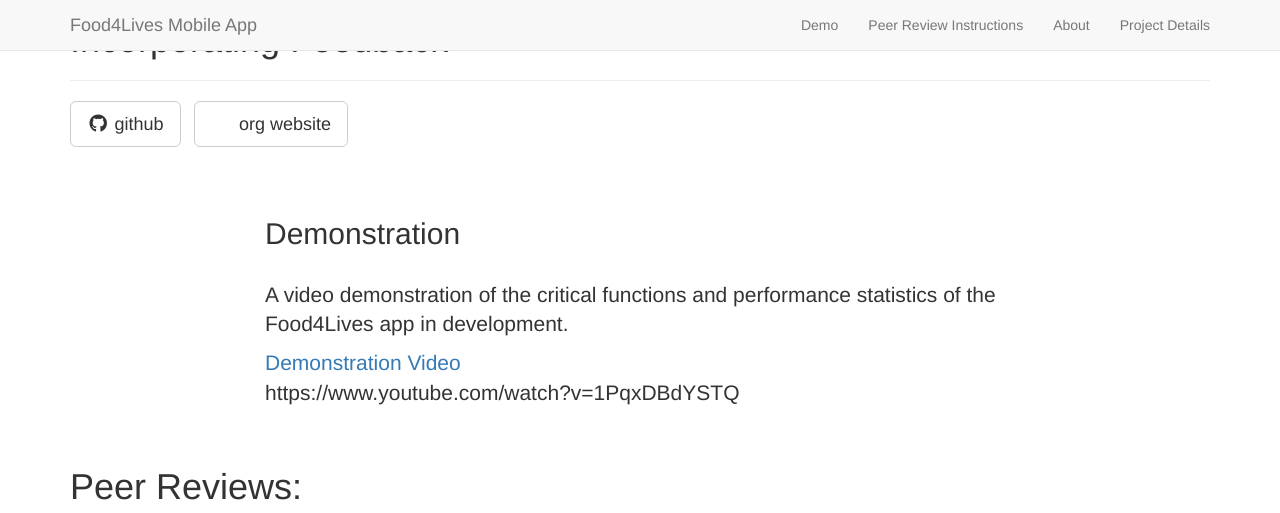
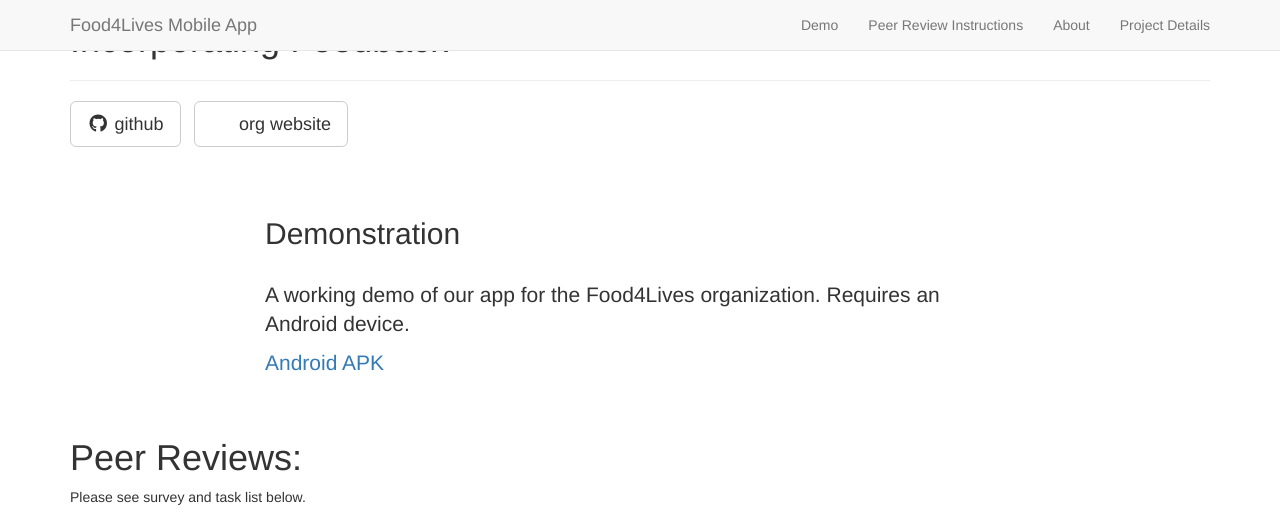
Before and after one commit to food4lives/food4lives.github.io, a Jekyll site: the page built from _posts/2021-02-13-incorporatingfeedback.markdown, in a window 1280 px wide and 900 px high, cut to the strip 0-513 px from the top of the window. Built offline with Jekyll 4.4.1, drawn with Linux system fonts in a browser that asks for light colours; nearby versions of some CDN libraries; library files that are not in the unit come from our copies.

Commit message:
Update demo.html

```diff
--- a/_includes/demo.html
+++ b/_includes/demo.html
@@ -6,9 +6,9 @@
 			<h2>Demonstration</h2>
 			<br/>
 			<div class="lead">
-				<p>A video demonstration of the critical functions and performance statistics of the Food4Lives app in development.</p>
-				<a href="https://www.youtube.com/watch?v=1PqxDBdYSTQ">Demonstration Video </a>
-				<p>https://www.youtube.com/watch?v=1PqxDBdYSTQ</p>
+				<p>A working demo of our app for the Food4Lives organization. Requires an Android device.</p>
+				<a href="https://mega.nz/file/51E2FTxZ#TP4tCWVEXyVf356EmQi52N848PP8rEcTMlC_x3aVLyE">Android APK </a>
+
 			</div>
 			<br/>
 			</div>
```
